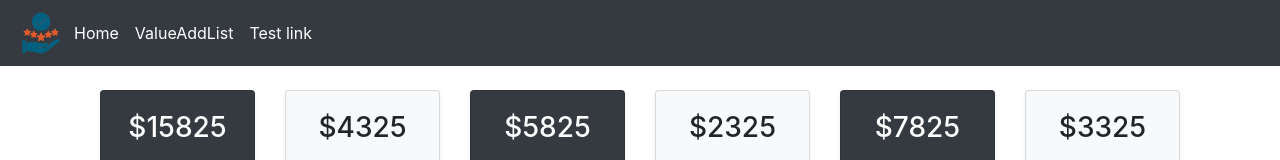
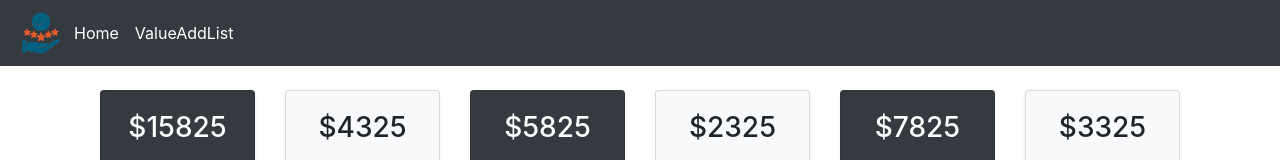
Before and after one commit to swathik19/ReactSample, a React (Create React App) app: page / in a window 1280 px wide. Shown: the top 160 px of the page. Built offline with nearby package versions, Linux system fonts and the light colour scheme.

Commit message:
removing the test link

```diff
--- a/src/Components/Common/NavSidebar.tsx
+++ b/src/Components/Common/NavSidebar.tsx
@@ -20,7 +20,6 @@ export default class NavSidebar extends React.Component<INavSidebarProps> {
                         <div className="navbar-nav">
                             <div className="nav-link text-white" style={{ cursor: "pointer" }} onClick={() => { this.props.onNavClick(true) }}>Home <span className="sr-only">(current)</span></div>
                             <div className="nav-link text-white" style={{ cursor: "pointer" }} onClick={() => { this.props.onNavClick(false) }}>ValueAddList</div>
-                            <div className="nav-link text-white" style={{ cursor: "pointer" }} onClick={() => { this.props.onNavClick(false) }}>Test link</div>
                         </div>
                     </div>
                 </nav>
```
Also changed, not shown: 1 other file (tests, documents, lock files or other folders).
